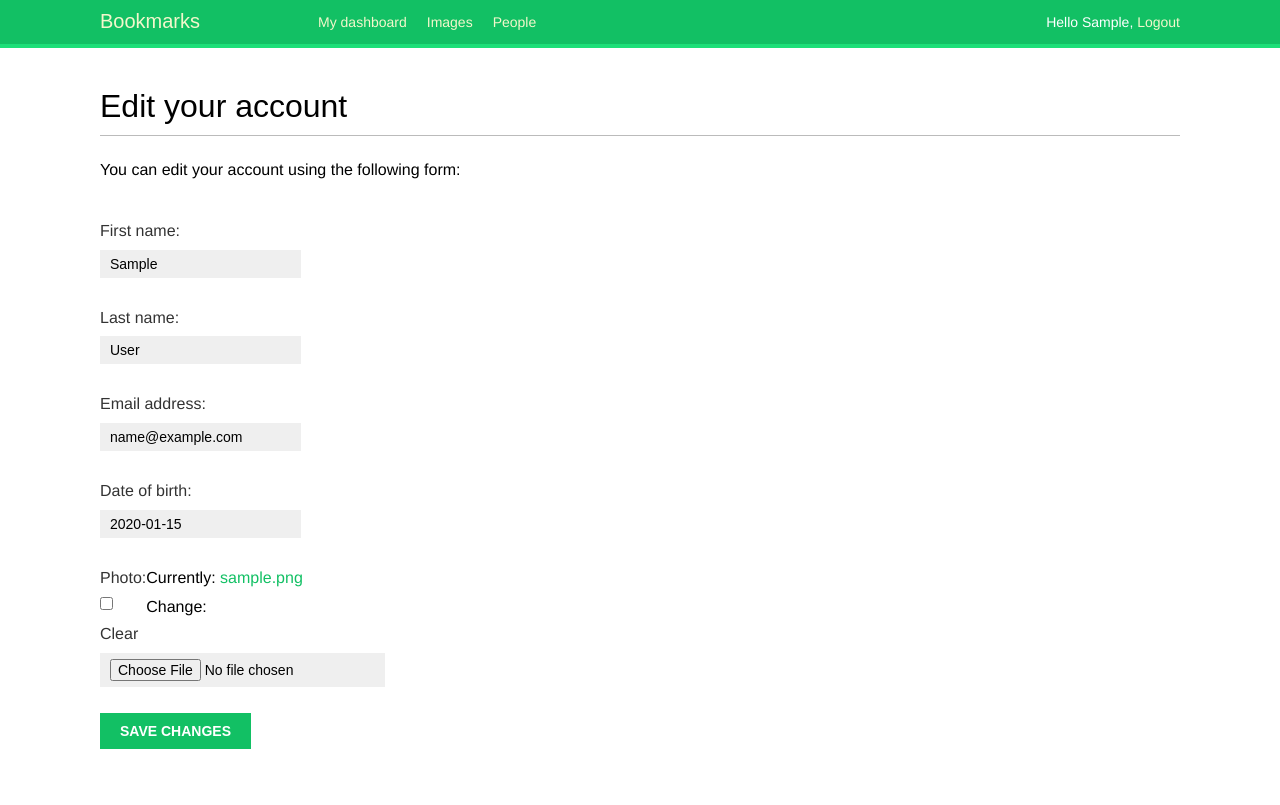
After one commit to attrams/bookmarks, a Django app: page /account/edit/ in a window 1280 px wide. The commit adds this page. Run offline with Django 4.2, Linux system fonts and the light colour scheme; a user stored in the database is signed in; tables that the repository leaves empty hold one stand-in row (values such as "Sample post"); some web fonts are replaced.

Commit message:
add the edit profile and user feature

```diff
--- a/account/templates/account/dashboard.html
+++ b/account/templates/account/dashboard.html
@@ -6,5 +6,8 @@
 
 {% block content %}
     <h1>Dashboard</h1>
-    <p>Welcome to your dashboard.</p>
+    <p>
+        Welcome to your dashboard. You can <a href="{% url 'account:edit' %}">edit your profile</a>
+        or <a href="{% url 'account:password_change' %}">change your password</a>.
+    </p>
 {% endblock content %}
--- /dev/null
+++ b/account/templates/account/edit.html
@@ -0,0 +1,18 @@
+{% extends "base.html" %}
+
+{% block title %}
+    Edit your account
+{% endblock title %}
+
+{% block content %}
+    <h1>Edit your account</h1>
+    <p>You can edit your account using the following form:</p>
+    <form method="post" enctype="multipart/form-data">
+        {{ user_form.as_p }}
+        {{ profile_form.as_p }}
+        {% csrf_token %}
+        <p>
+            <input type="submit" value="Save changes">
+        </p>
+    </form>
+{% endblock content %}
--- a/account/templates/base.html
+++ b/account/templates/base.html
@@ -15,7 +15,9 @@
     </head>
     <body>
         <div id="header">
-            <span class="logo">Bookmarks</span>
+            <span class="logo">
+                <a href="{% url 'account:dashboard' %}">Bookmarks</a>
+            </span>
             {% if request.user.is_authenticated %}
                 <ul class="menu">
                     <li {% if section == "dashboard" %}class="selected"{% endif %}>
--- a/account/urls.py
+++ b/account/urls.py
@@ -33,5 +33,8 @@ urlpatterns = [
     # register account
     path(route='register/', view=views.register, name='register'),
 
+    # edit user and profile
+    path(route='edit/', view=views.edit, name='edit'),
+
     path(route='', view=views.dashboard, name='dashboard'),
 ]
--- a/account/views.py
+++ b/account/views.py
@@ -3,7 +3,8 @@ from django.contrib.auth import authenticate, login
 from django.http import HttpResponse
 from django.contrib.auth.decorators import login_required
 
-from .forms import UserRegistrationForm
+from .forms import UserRegistrationForm, UserEditForm, ProfileEditForm
+from .models import Profile
 
 # Create your views here.
 
@@ -52,9 +53,31 @@ def register(request):
             new_user.set_password(user_form.cleaned_data['password'])
             # save the User object
             new_user.save()
-
+            # create the user profile
+            Profile.objects.create(user=new_user)
             return render(request=request, template_name='account/register_done.html', context={'new_user': new_user})
     else:
         user_form = UserRegistrationForm()
 
     return render(request=request, template_name='account/register.html', context={'user_form': user_form})
+
+
+@login_required
+def edit(request):
+    print(request.__dict__)
+    if request.method == 'POST':
+        # from google bard
+        # you can use both instance and data together to initialize a form.
+        # in this case, the data parameter will take precedence over the instance parameter for any conflicting values
+        user_form = UserEditForm(instance=request.user, data=request.POST)
+        profile_form = ProfileEditForm(
+            instance=request.user.profile, data=request.POST, files=request.FILES)
+
+        if user_form.is_valid() and profile_form.is_valid():
+            user_form.save()
+            profile_form.save()
+    else:
+        user_form = UserEditForm(instance=request.user)
+        profile_form = ProfileEditForm(instance=request.user.profile)
+
+    return render(request=request, template_name='account/edit.html', context={'user_form': user_form, 'profile_form': profile_form})
```
